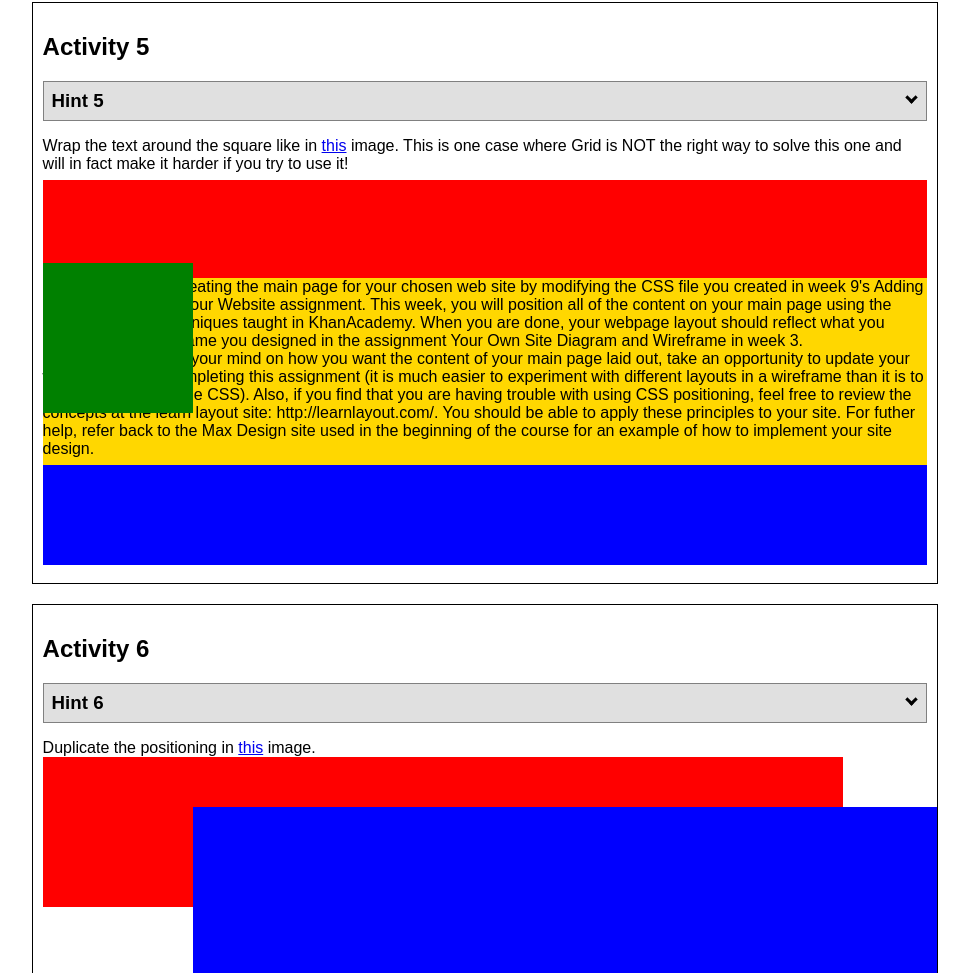
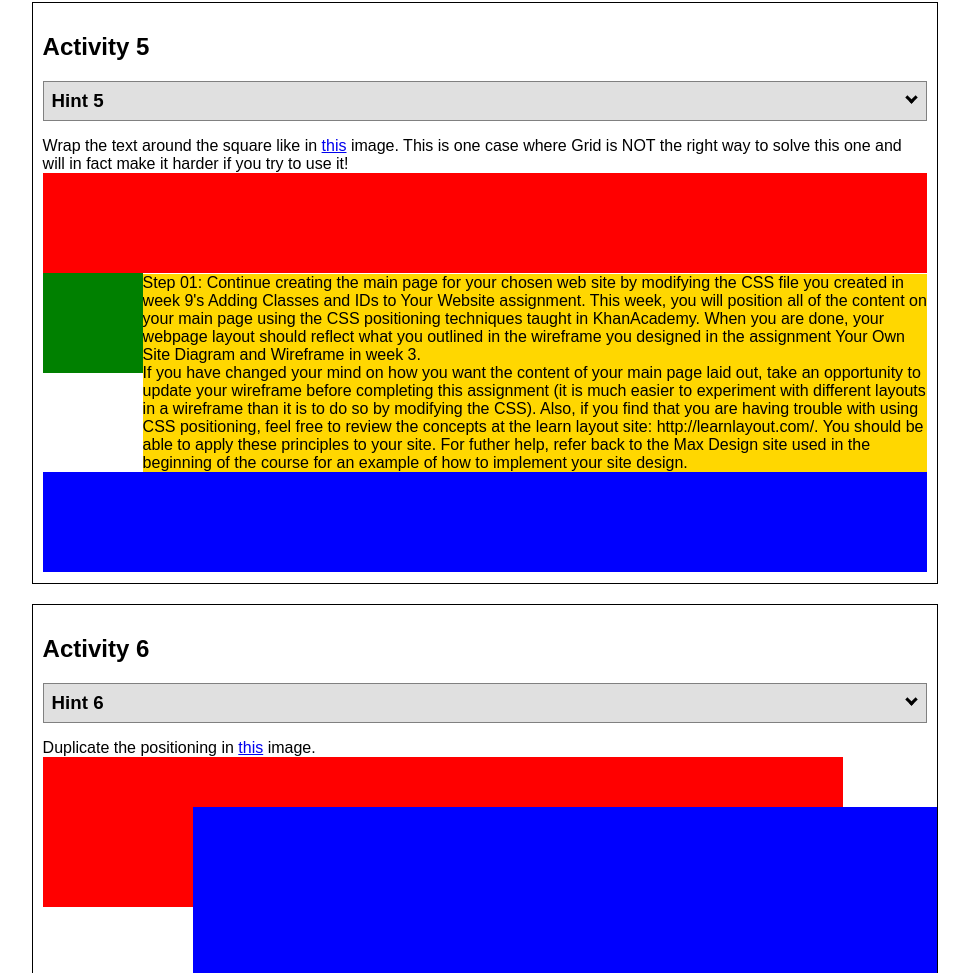
Before and after one commit to byuiwebpro/wdd130, a plain HTML site: page positioning/positioning.html in a window 1280 px wide. Shown: the part 2673-3646 px from the top of the page, without its empty margins (155-1124 px from the left). Drawn offline with Linux system fonts and the light colour scheme.

Commit message:
css updated

```diff
--- a/positioning/positionstyles.css
+++ b/positioning/positionstyles.css
@@ -127,42 +127,35 @@
 .content5 {
   /* This is the parent of the activity 5 boxes. */
   display: grid;
-  grid-template-columns: 1fr;
   height: 400px;
+  position: relative;
 }
 .red5 {
   width: 100%;
   height: 100px;
   background-color: red;
-  grid-row:
-  margin
 }
 .green5 {
-  width: 150px;
-  height: 150px;
+  width: 100px;
+  height: 100px;
   background-color: green;
-  margin-top: 90px;
-  margin-bottom: -300px;
-  z-index: 10;
-  float: left;
-  margin-right: 20px;
+  position: absolute;
+  top: 100px;
+
 
 }
 .yellow5 {
-  width: 100%;
-  height: 100%;
+  width: 100;
+  margin-left: 100px;
   background-color: gold;
-  margin-top: -10px;
-  margin-bottom: 10px;
-  padding-left:
+
 
 }
 .blue5 {
   width: 100%;
   height: 100px;
   background-color: blue;
-  margin-top: -10px;
-  margin-bottom: 10pxs;
+
 
 }
 /* Activity 6 styles */
```
